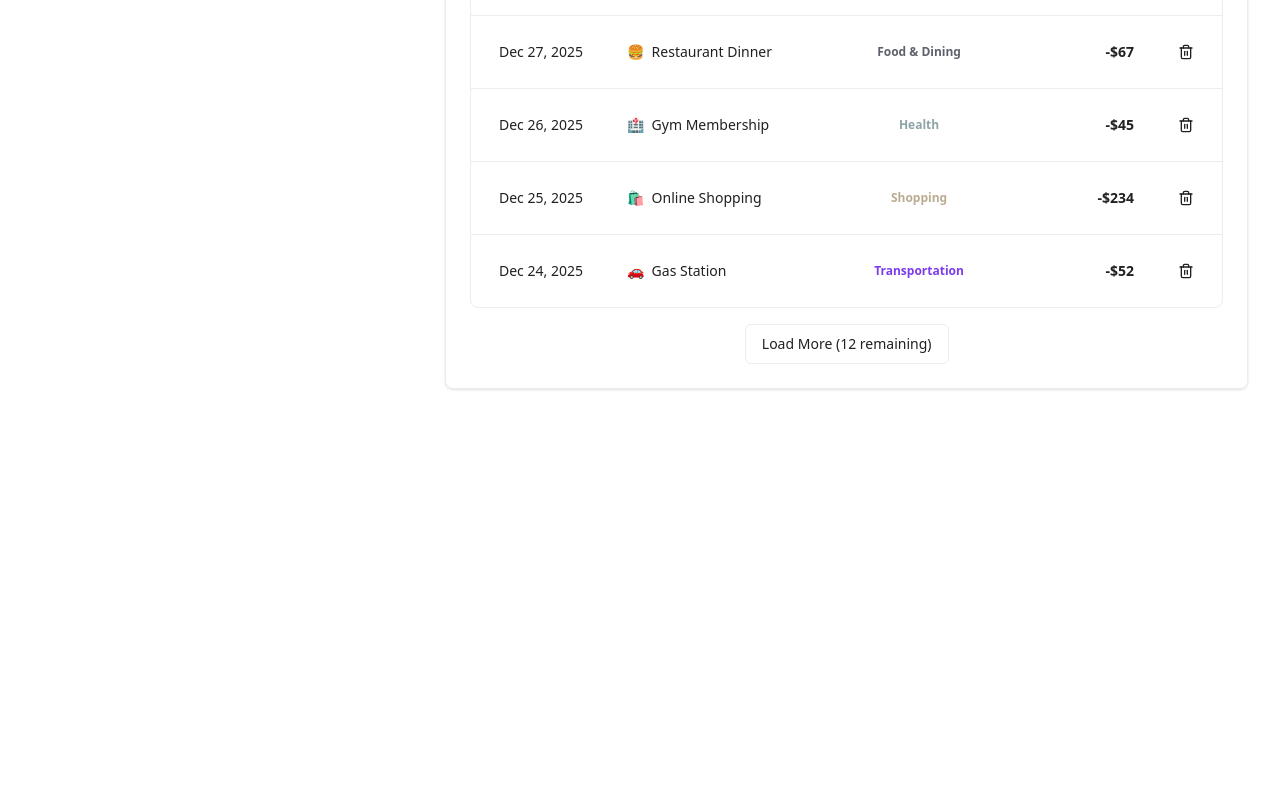
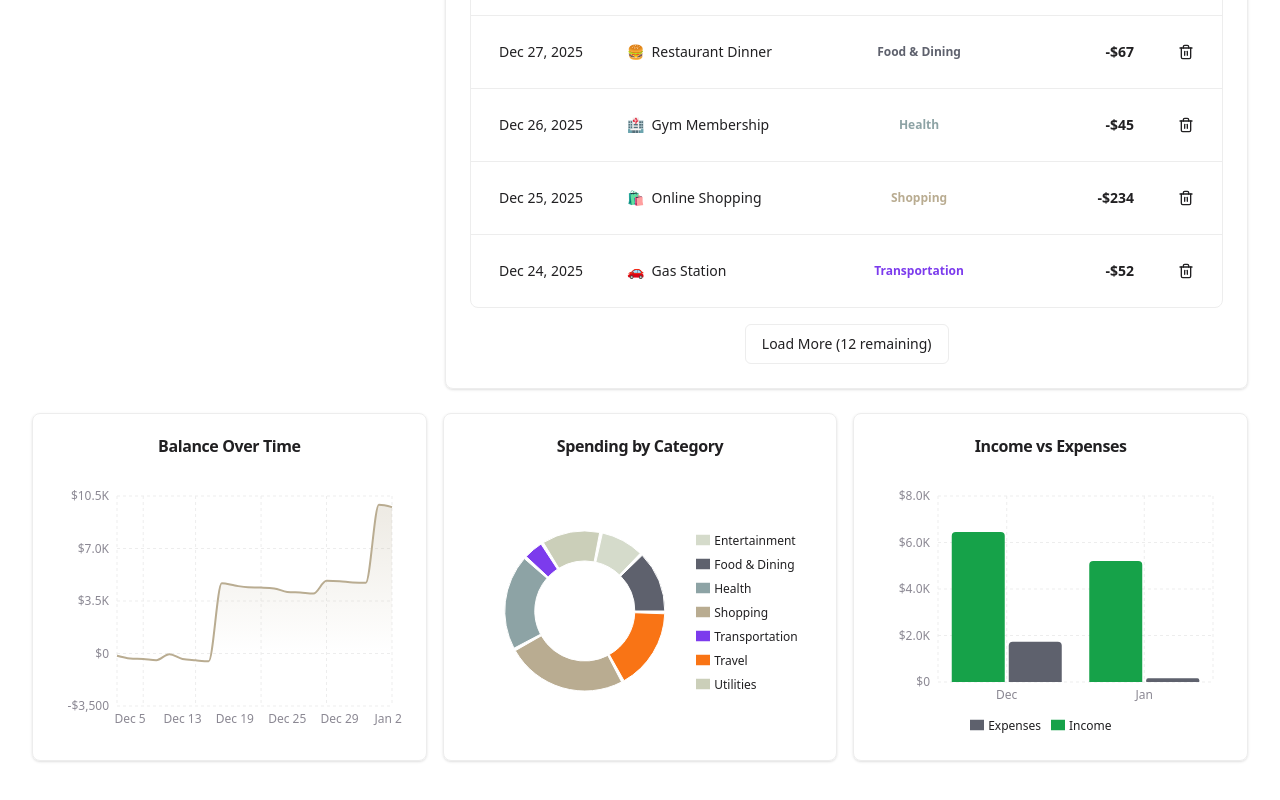
Before and after one commit to alef-garrido/bank-accnt-dashboard, a React (Vite) app: page / in a window 1280 px wide. Shown: the part 968-1768 px from the top of the page. Before the commit the page ends 1437 px from the top, so only its background shows below. Built offline with nearby package versions, Linux system fonts and the light colour scheme.

Commit message:
feat: display charts in dashboard

```diff
--- a/src/components/dashboard/Dashboard.tsx
+++ b/src/components/dashboard/Dashboard.tsx
@@ -6,6 +6,9 @@ import { DashboardHeader } from "./DashboardHeader";
 import { StatCard } from "./StatCard";
 import { AddTransactionForm } from "./AddTransactionForm";
 import { TransactionsTable } from "./TransactionsTable";
+import { BalanceChart } from "./BalanceChart";
+import { CategoryChart } from "./CategoryChart";
+import { IncomeExpenseChart } from "./IncomeExpenseChart";
 
 function DashboardContent() {
   const { state } = useFinance();
@@ -79,9 +82,9 @@ function DashboardContent() {
 
         {/* Charts Row */}
         <div className="grid gap-4 md:grid-cols-3">
-          {/* <BalanceChart transactions={state.transactions} dateRange={dateRange} />
-          <CategoryChart transactions={state.transactions} dateRange={dateRange} />
-          <IncomeExpenseChart transactions={state.transactions} dateRange={dateRange} /> */}
+           <BalanceChart transactions={state.transactions} dateRange={dateRange} />
+           <CategoryChart transactions={state.transactions} dateRange={dateRange} />
+          <IncomeExpenseChart transactions={state.transactions} dateRange={dateRange} />
         </div>
       </div>
     </div>
```
